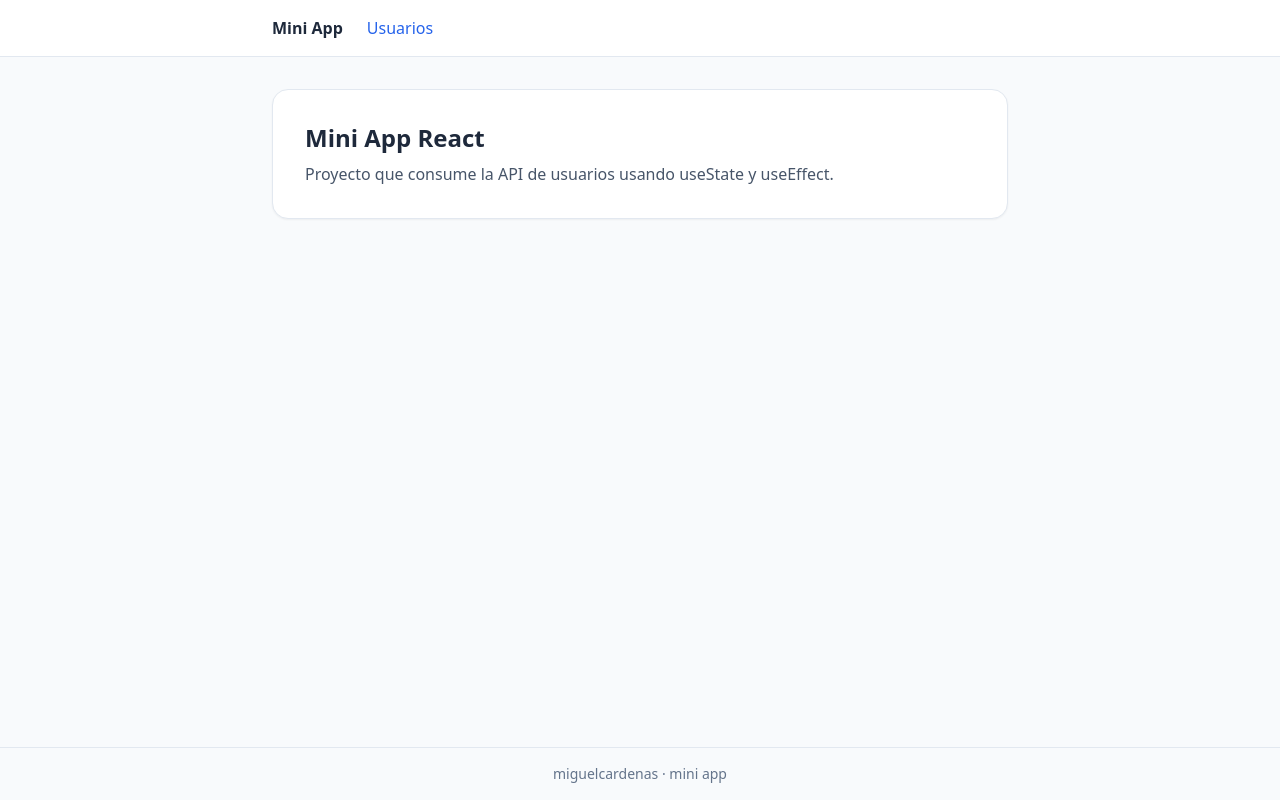
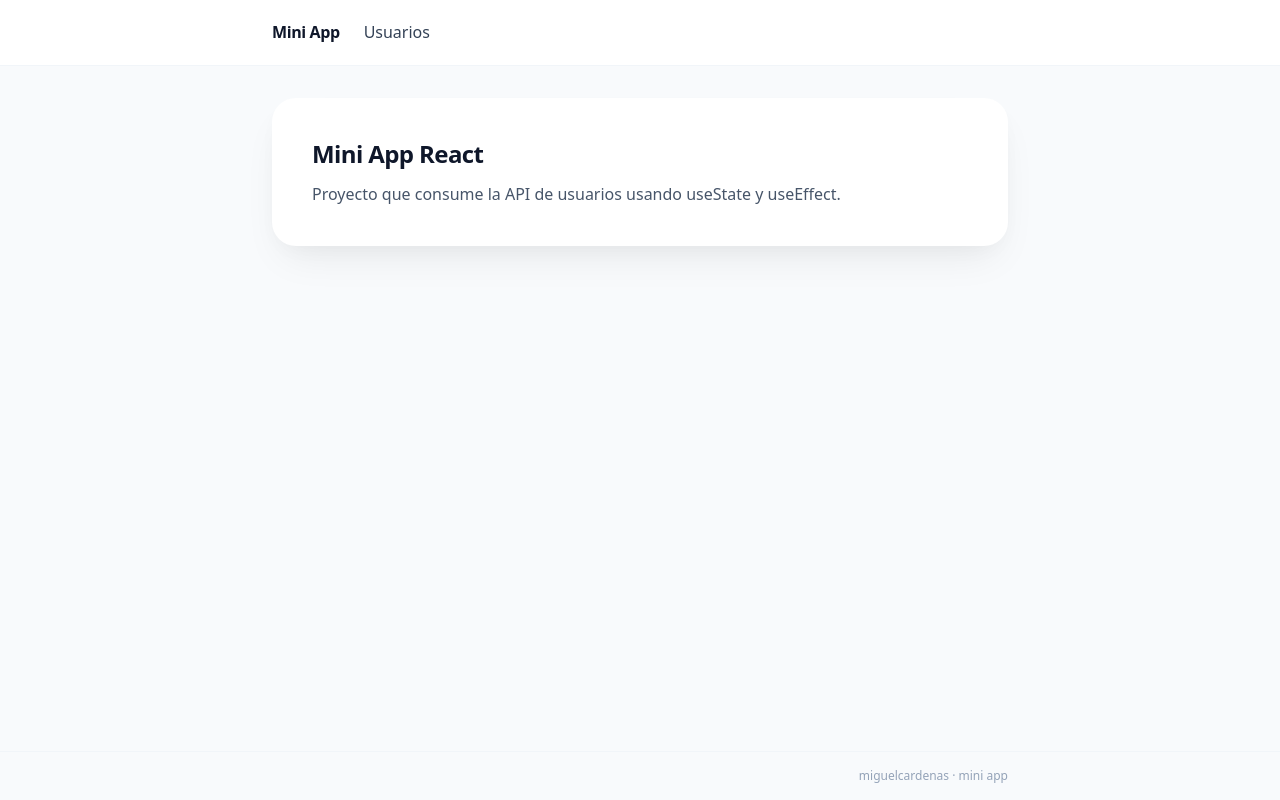
Before and after one commit to miguelcsx/html, a Next.js app in the folder mini-app/: page / in a window 1280 px wide. Built offline with nearby package versions, Linux system fonts and the light colour scheme.

Commit message:
style(app): adopt real CV design tokens

```diff
--- a/mini-app/app/page.tsx
+++ b/mini-app/app/page.tsx
@@ -1,8 +1,8 @@
 export default function Home() {
   return (
-    <section className="bg-white rounded-2xl shadow-sm border border-slate-200 p-8">
-      <h1 className="text-2xl font-bold text-slate-800">Mini App React</h1>
-      <p className="mt-2 text-slate-600">
+    <section className="bg-white rounded-3xl shadow-[0_20px_40px_-12px_rgba(0,0,0,0.08),0_8px_24px_-8px_rgba(0,0,0,0.04)] p-10">
+      <h1 className="text-2xl font-semibold tracking-tight text-slate-900">Mini App React</h1>
+      <p className="mt-3 text-slate-600">
         Proyecto que consume la API de usuarios usando useState y useEffect.
       </p>
     </section>
--- a/mini-app/app/usuarios/[id]/page.tsx
+++ b/mini-app/app/usuarios/[id]/page.tsx
@@ -24,16 +24,19 @@ export default function UsuarioDetalle() {
   if (!usuario) return <p className="text-slate-500">Cargando...</p>;
 
   return (
-    <section className="bg-white rounded-2xl shadow-sm border border-slate-200 p-8">
-      <Link href="/usuarios" className="text-sm text-slate-500 hover:text-blue-600">
+    <section className="bg-white rounded-3xl shadow-[0_20px_40px_-12px_rgba(0,0,0,0.08),0_8px_24px_-8px_rgba(0,0,0,0.04)] p-10">
+      <Link
+        href="/usuarios"
+        className="text-sm text-slate-600 border-b border-dotted border-transparent hover:border-slate-400"
+      >
         &larr; volver
       </Link>
-      <h1 className="text-2xl font-bold text-slate-800 mt-4">{usuario.name}</h1>
-      <p className="mt-2 text-slate-600">{usuario.email}</p>
+      <h1 className="text-2xl font-semibold tracking-tight text-slate-900 mt-4">{usuario.name}</h1>
+      <p className="mt-3 text-slate-600">{usuario.email}</p>
       <p className="text-slate-600">{usuario.phone}</p>
-      <p className="text-slate-600">
+      <span className="inline-block mt-3 bg-slate-100 text-slate-600 text-xs px-3 py-1 rounded-full">
         {usuario.address.street}, {usuario.address.city}
-      </p>
+      </span>
     </section>
   );
 }
--- a/mini-app/app/usuarios/page.tsx
+++ b/mini-app/app/usuarios/page.tsx
@@ -30,21 +30,29 @@ export default function Usuarios() {
 
   return (
     <section>
-      <h1 className="text-2xl font-bold text-slate-800 mb-4">Usuarios</h1>
+      <h1 className="text-2xl font-semibold tracking-tight text-slate-900 mb-5">Usuarios</h1>
       <input
         value={query}
         onChange={(e) => setQuery(e.target.value)}
         placeholder="Buscar usuario"
-        className="border border-slate-200 rounded-lg p-2 mb-6 w-full bg-white"
+        className="border border-slate-200 rounded-xl px-4 py-2 mb-6 w-full bg-white focus:outline-none focus:ring-2 focus:ring-slate-300"
       />
       <ul className="grid grid-cols-1 sm:grid-cols-2 gap-4">
         {filtrados.map((u) => (
-          <li key={u.id} className="bg-white rounded-xl border border-slate-200 shadow-sm p-4">
-            <Link href={`/usuarios/${u.id}`} className="font-bold text-slate-800 hover:text-blue-600">
+          <li
+            key={u.id}
+            className="bg-white rounded-2xl shadow-[0_20px_40px_-12px_rgba(0,0,0,0.08),0_8px_24px_-8px_rgba(0,0,0,0.04)] p-5"
+          >
+            <Link
+              href={`/usuarios/${u.id}`}
+              className="font-semibold text-slate-900 border-b border-dotted border-transparent hover:border-slate-400"
+            >
               {u.name}
             </Link>
-            <p className="text-sm text-slate-500">{u.email}</p>
-            <p className="text-sm text-slate-500">{u.address.city}</p>
+            <p className="text-sm text-slate-500 mt-1">{u.email}</p>
+            <span className="inline-block mt-2 bg-slate-100 text-slate-600 text-xs px-3 py-1 rounded-full">
+              {u.address.city}
+            </span>
           </li>
         ))}
       </ul>
--- a/mini-app/components/Footer.tsx
+++ b/mini-app/components/Footer.tsx
@@ -1,7 +1,9 @@
 export default function Footer() {
   return (
-    <footer className="border-t border-slate-200 py-4 text-center text-sm text-slate-500">
-      miguelcardenas · mini app
+    <footer className="border-t border-slate-100 mt-auto">
+      <p className="max-w-3xl mx-auto px-4 py-4 text-right text-xs text-slate-400">
+        miguelcardenas &middot; mini app
+      </p>
     </footer>
   );
 }
--- a/mini-app/components/Header.tsx
+++ b/mini-app/components/Header.tsx
@@ -2,12 +2,15 @@ import Link from "next/link";
 
 export default function Header() {
   return (
-    <header className="border-b border-slate-200 bg-white">
-      <div className="max-w-3xl mx-auto px-4 py-4 flex gap-6">
-        <Link href="/" className="font-bold text-slate-800">
+    <header className="border-b border-slate-100 bg-white">
+      <div className="max-w-3xl mx-auto px-4 py-5 flex gap-6">
+        <Link href="/" className="font-semibold tracking-tight text-slate-900">
           Mini App
         </Link>
-        <Link href="/usuarios" className="text-blue-600 hover:underline">
+        <Link
+          href="/usuarios"
+          className="text-slate-700 border-b border-dotted border-transparent hover:border-slate-400"
+        >
           Usuarios
         </Link>
       </div>
```
